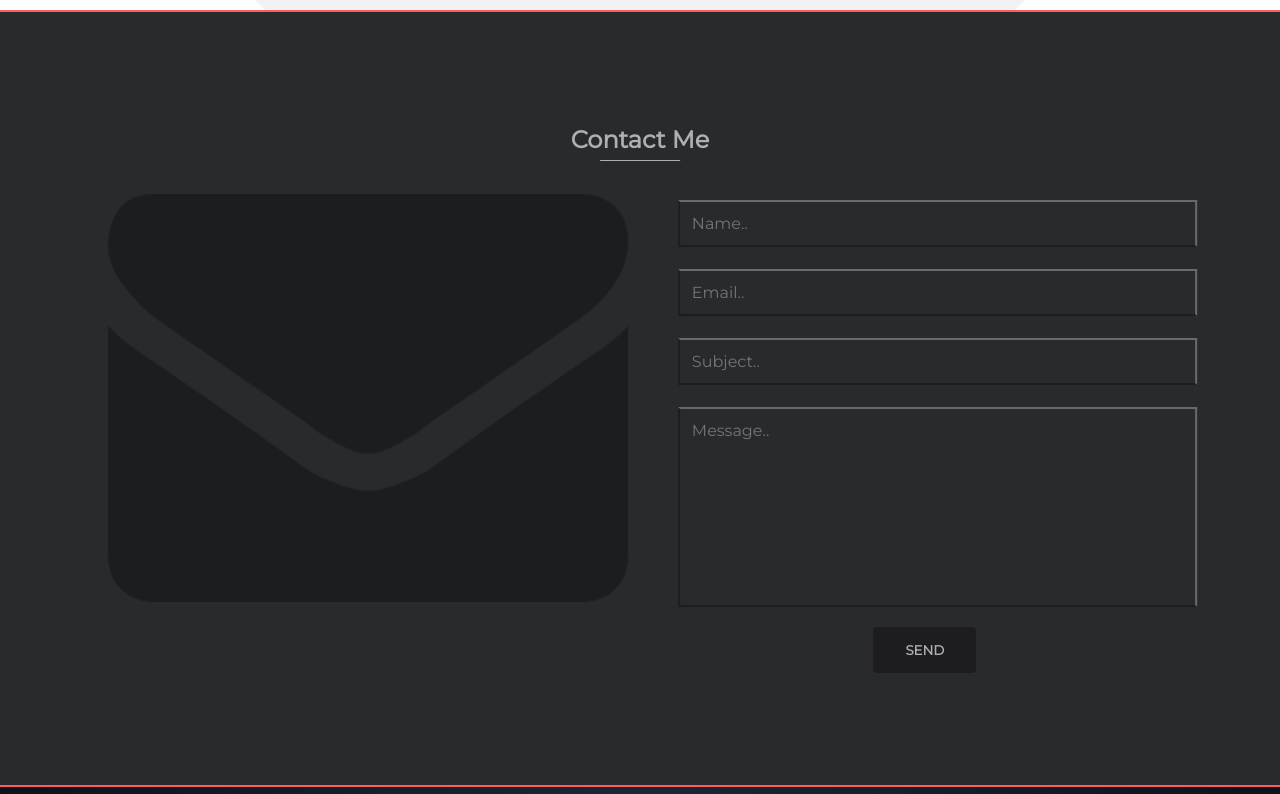
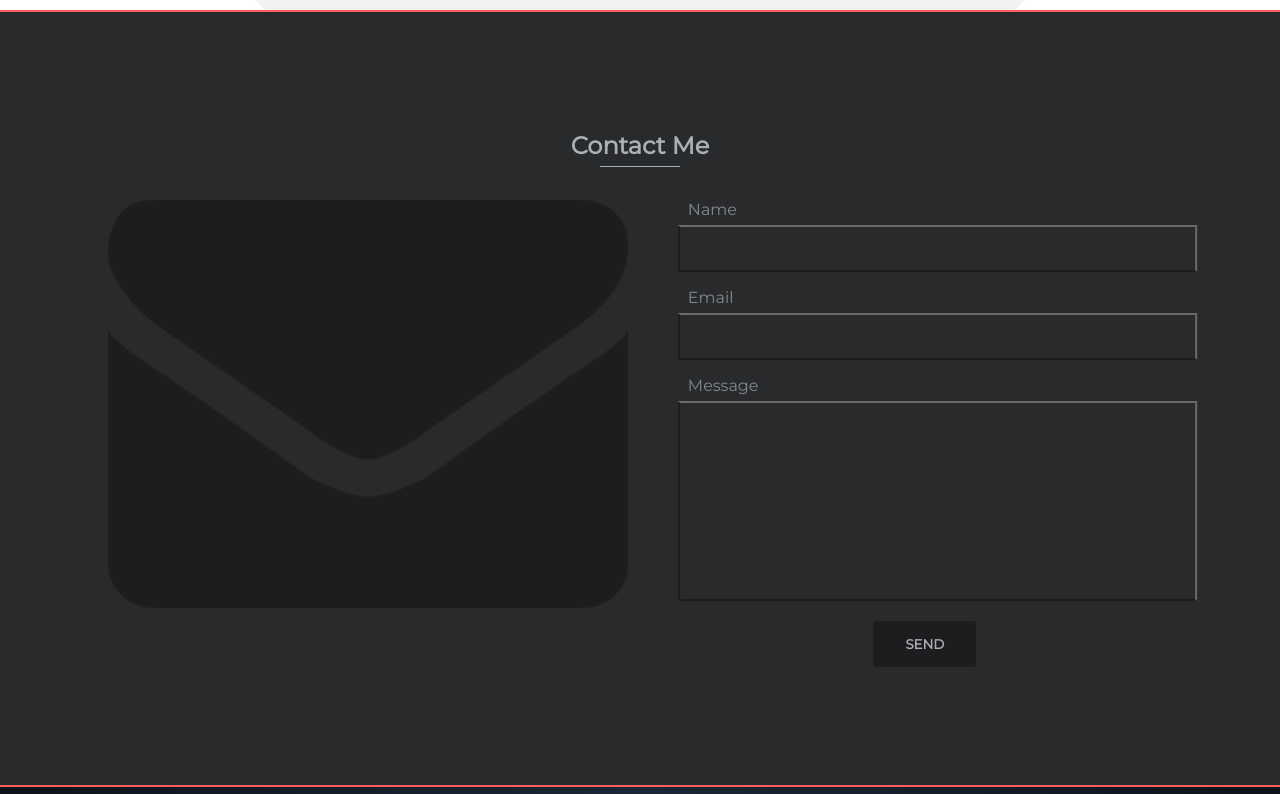
Before and after one commit to jonnymonty/jonnymonty.github.io, a plain HTML site: page index.html in a window 1280 px wide. Shown: the part 1740-2534 px from the top of the page. Drawn offline with Linux system fonts and the light colour scheme.

Commit message:
Replaced placeholder text with labels for better UX

```diff
--- a/css/main.scss
+++ b/css/main.scss
@@ -480,16 +480,27 @@ html {
 }
 
 .contact-main {
+  position: absolute;
   text-align: center;
-  position: absolute;
   top: 50%;
   left: 50%;
   transform: translate(-50%, -50%);
 }
 
+.contact-main label {
+  display: block;
+  text-align: left;
+}
+
 .contact-main h1 {
   margin-bottom: 40px;
   color: #acb0b3;
+}
+
+.contact-main label {
+  color: #ACB0B3;
+  opacity: 70%;
+  padding-left: 10px;
 }
 
 .contact-main h1::after {
@@ -544,6 +555,10 @@ textarea {
   color: #acb0b3;
   outline: none;
   resize: vertical;
+}
+
+#subject {
+  display: none;
 }
 
 textarea {
--- a/index.html
+++ b/index.html
@@ -200,19 +200,21 @@
                 </div>
                 <div class="contact-form">
                     <form autocomplete="off" action="https://formspree.io/jonmontyy@gmail.com" method="POST">
-                        <input type="text" autocomplete="off" id="name" name="name" placeholder="Name.." required>
+                        <label>Name</label>
+                        <input type="text" autocomplete="off" id="name" name="name" required>
 
                         <!-- The honeypot field -->
                         <input type="text" name="_gotcha" style="display:none" />
 
                         <!-- Thank you redirect -->
                         <!-- <input type="hidden" name="_next" value="https://mysite.com/thanks.html"/> -->
+                        <label>Email</label>
+                        <input type="email" autocomplete="off" id="email" name="_replyto" required>
 
-                        <input type="email" autocomplete="off" id="email" name="_replyto" placeholder="Email.." required>
+                        <input type="text" autocomplete="off" id="subject" name="_subject" placeholder="Subject.." value="Portfolio Message">
 
-                        <input type="text" autocomplete="off" id="subject" name="_subject" placeholder="Subject..">
-
-                        <textarea id="message" autocomplete="off" name="_message" placeholder="Message.."
+                        <label>Message</label>
+                        <textarea id="message" autocomplete="off" name="_message"
                             style="height:200px"></textarea>
 
                         <button class="btn-grid" type="submit">
```
Also changed, not shown: css/main.css, 1 other file.
